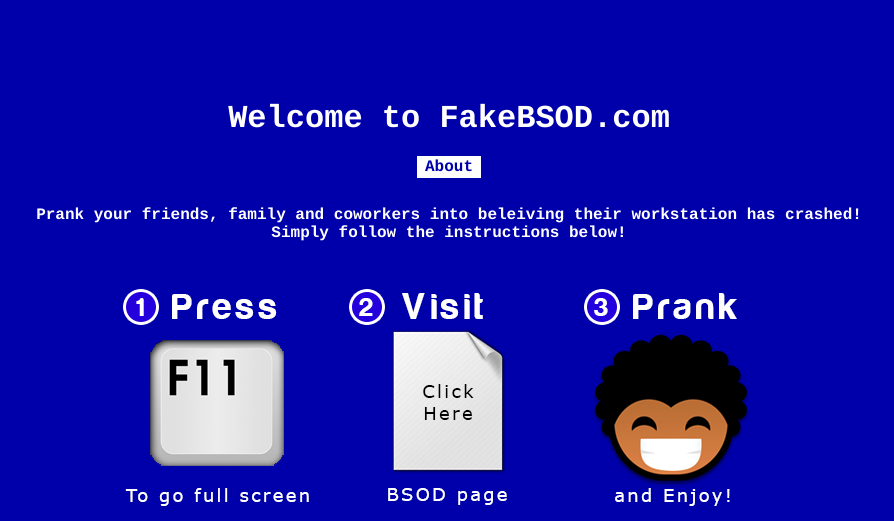
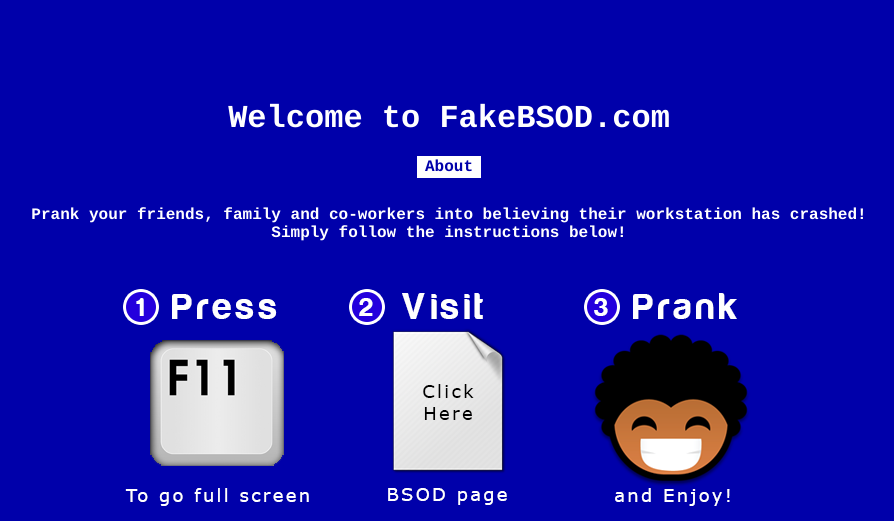
Before and after one commit to mobeigi/FakeBSOD.com, a PHP site: page / in a window 1280 px wide. Shown: the top 521 px of the page, without its empty margins (191-1085 px from the left). Run offline with PHP 8.4, Linux system fonts and the light colour scheme; some libraries are stand-ins or nearby versions.

Commit message:
Fix typos on index page

```diff
--- a/index.php
+++ b/index.php
@@ -27,7 +27,7 @@ function setblinkFont()
 <h1>Welcome to FakeBSOD.com</h1>
 <span class="neg">About</span>
 <p class="center">
-Prank your friends, family and coworkers into beleiving their workstation has crashed!
+Prank your friends, family and co-workers into believing their workstation has crashed!
 <br/>Simply follow the instructions below!<br />
 <center>
 <style type="text/css">
```
